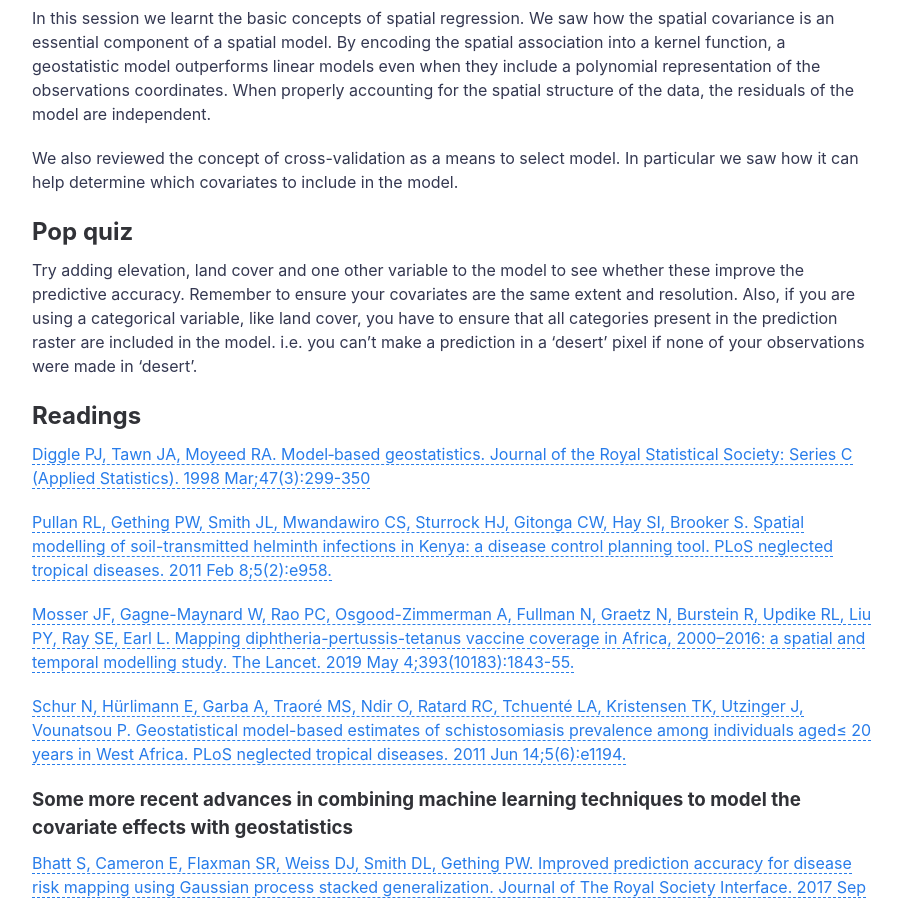
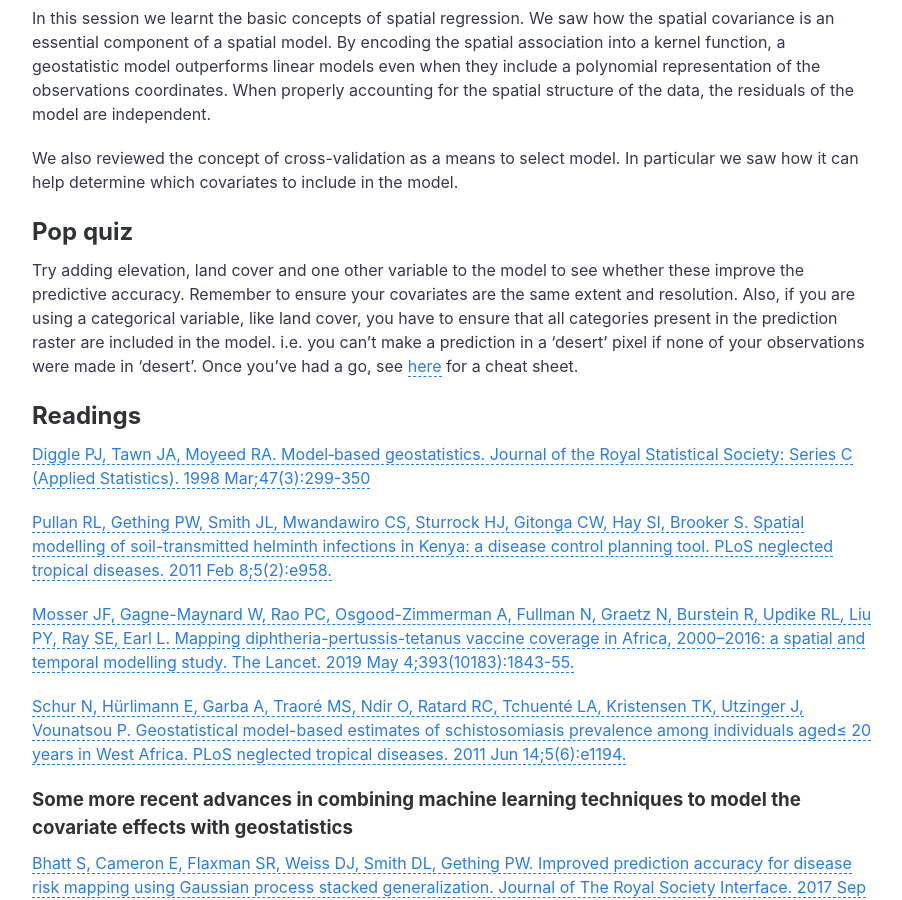
Before and after one commit to HughSt/HughSt.github.io, a Jekyll site: the page built from _posts/2017-10-11-week-6.md, in a window 1280 px wide and 900 px high, scrolled down 22471 px. Shown: the whole window, without its empty margins (188-1090 px from the left). Built offline with Jekyll 4.4.1, drawn with Linux system fonts in a browser that asks for light colours.

Commit message:
Adding cheat sheet link week 6

```diff
--- a/_posts/2017-10-11-week-6.md
+++ b/_posts/2017-10-11-week-6.md
@@ -784,7 +784,8 @@ your covariates are the same extent and resolution. Also, if you are
 using a categorical variable, like land cover, you have to ensure that
 all categories present in the prediction raster are included in the
 model. i.e. you can’t make a prediction in a ‘desert’ pixel if none of
-your observations were made in ‘desert’.
+your observations were made in ‘desert’. Once you've had a go, see
+[here](https://raw.githubusercontent.com/HughSt/HughSt.github.io/master/course_materials/week6/assignment/cheat_sheet.R) for a cheat sheet.
 
 ## Readings
 [Diggle PJ, Tawn JA, Moyeed RA. Model‐based geostatistics. Journal of the Royal Statistical Society: Series C (Applied Statistics). 1998 Mar;47(3):299-350](https://rss.onlinelibrary.wiley.com/doi/pdf/10.1111/1467-9876.00113)
```
